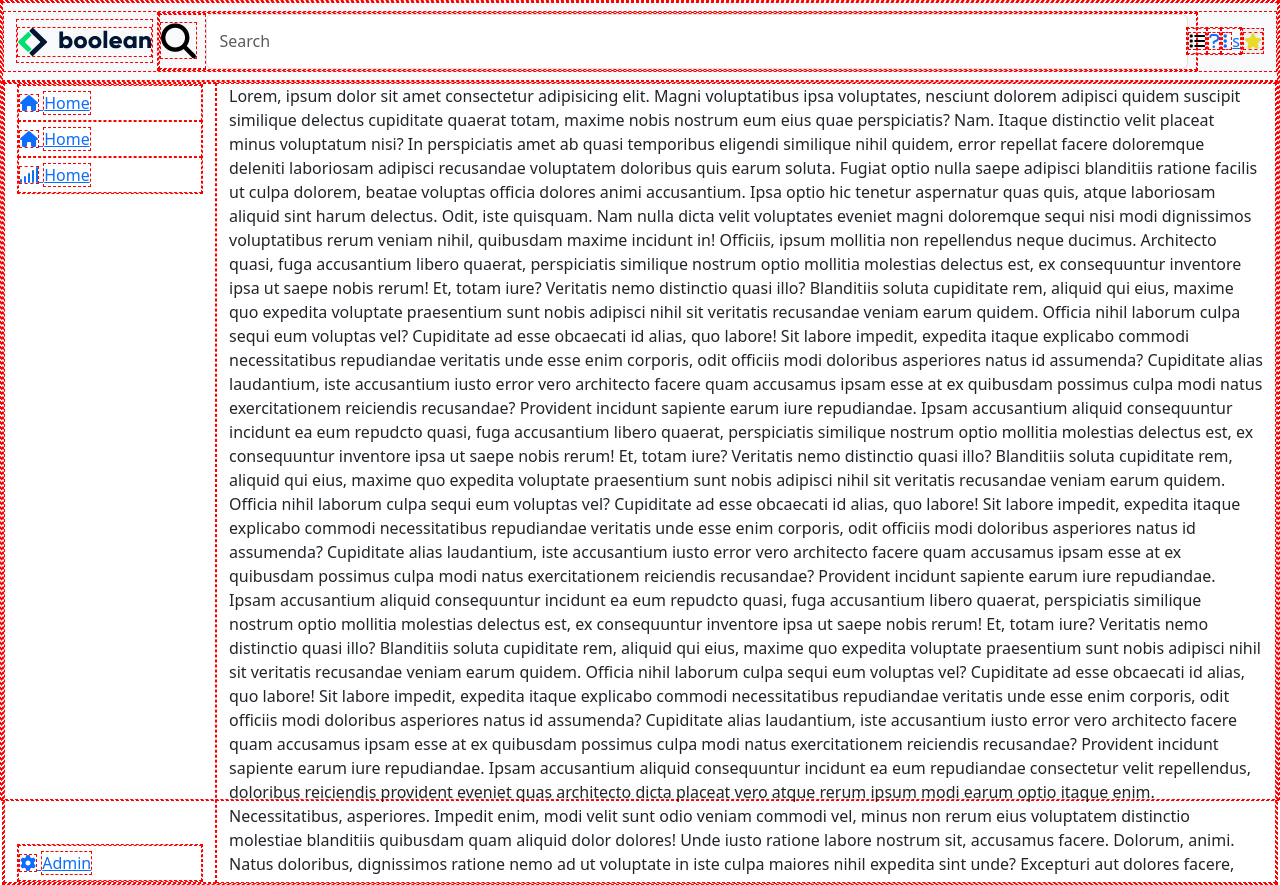
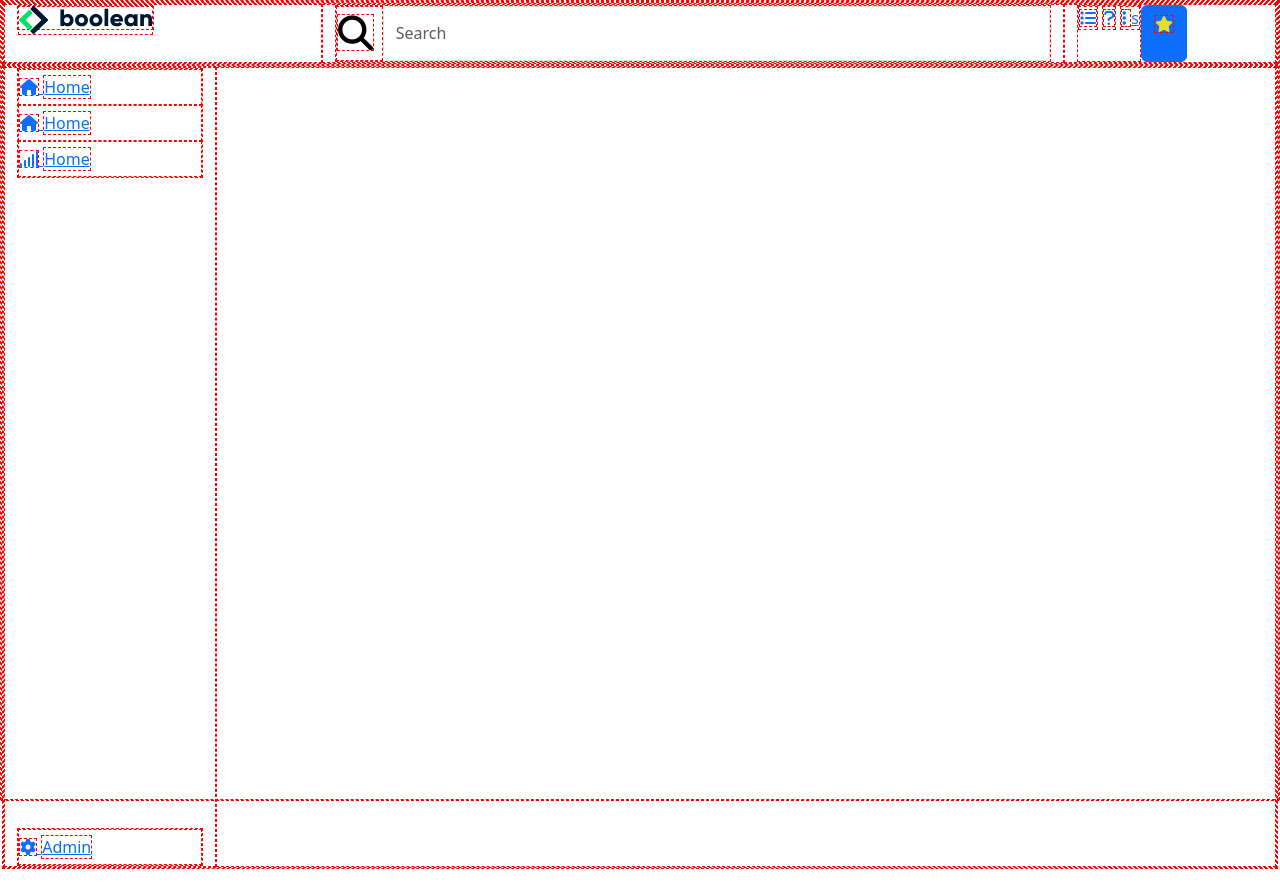
Before and after one commit to ColluraV/html-css-bootstrap-dashboard, a plain HTML site: page index.html in a window 1280 px wide. Drawn offline with nearby package versions, Linux system fonts and the light colour scheme.

Commit message:
rifatta nav top

```diff
--- a/index.html
+++ b/index.html
@@ -13,35 +13,34 @@
 </head>
 
 <body>
-    <nav class="navbar navbar-expand-lg bg-body-tertiary">
-        <div class="container-fluid">
-            <a class="navbar-brand" href="#"><img src="img/logo.svg" alt=""></a>
+<div id="nav-topper" class="container-fluid">
 
-
-            <div class="row flex-grow-1">
-                <form class="col s-bar d-flex" role="search">
+<div class="row ">
+    <div class="col-3">
+        <a href="#"><img src="img/logo.svg" alt=""></a>
+    </div>
+    <div class="col-7">
+        <form class="s-bar d-flex" role="search">
 
             <span class=" search "><i class="fa-solid fa-magnifying-glass" style="color: #000000;"></i>
             </span>
-                    <input class="form-control me-2" type="search" placeholder="Search" aria-label="Search">
+            <input class="form-control" type="search" placeholder="Search" aria-label="Search">
         </form>
     </div>
-
-            <div class="collapse navbar-collapse flex-grow-0" id="navbarSupportedContent">
-                <a href=""><i class="fa-solid fa-list" style="color: #000000;"></i></a>
+    <div class="col-2 d-flex">
+        <div class="d-none d-md-block collapse" id="collapse-div">
+            <a href=""><i class="fa-solid fa-list"></i></a>
             <a href=""><i class="fa-solid fa-question"></i></a>
             <a href=""><i class="fa-solid fa-ellipsis-vertical"></i>s</a>
         </div>
-            <button type="button" data-bs-target="#navbarSupportedContent" aria-controls="navbarSupportedContent"
-                aria-expanded="false" aria-label="Toggle navigation">
+        <a class="btn btn-primary" data-bs-toggle="collapse" href="#collapse-div" role="button" aria-expanded="false" aria-controls="collapse-div">
             <i class="fa-solid fa-star" style="color: #eada2a;"></i>
-            </button>
+          </a>
     </div>
 </div>
-    </nav>
+</div>
 
-
-    <div class="container-fluid main-section">
+    <div class="container-fluid colonna">
         <div class="row">
 
             <div class="col-2 nav-lat colonna justify-content-between"> <!-- aside -->
@@ -60,38 +59,99 @@
             </div>
 
             <div class="col-10 colonna scrollabile">
-                Lorem, ipsum dolor sit amet consectetur adipisicing elit. Magni voluptatibus ipsa voluptates, nesciunt dolorem adipisci quidem suscipit similique delectus cupiditate quaerat totam, maxime nobis nostrum eum eius quae perspiciatis? Nam.
-                Itaque distinctio velit placeat minus voluptatum nisi? In perspiciatis amet ab quasi temporibus eligendi similique nihil quidem, error repellat facere doloremque deleniti laboriosam adipisci recusandae voluptatem doloribus quis earum soluta.
-                Fugiat optio nulla saepe adipisci blanditiis ratione facilis ut culpa dolorem, beatae voluptas officia dolores animi accusantium. Ipsa optio hic tenetur aspernatur quas quis, atque laboriosam aliquid sint harum delectus.
-                Odit, iste quisquam. Nam nulla dicta velit voluptates eveniet magni doloremque sequi nisi modi dignissimos voluptatibus rerum veniam nihil, quibusdam maxime incidunt in! Officiis, ipsum mollitia non repellendus neque ducimus.
-                Architecto quasi, fuga accusantium libero quaerat, perspiciatis similique nostrum optio mollitia molestias delectus est, ex consequuntur inventore ipsa ut saepe nobis rerum! Et, totam iure? Veritatis nemo distinctio quasi illo?
-                Blanditiis soluta cupiditate rem, aliquid qui eius, maxime quo expedita voluptate praesentium sunt nobis adipisci nihil sit veritatis recusandae veniam earum quidem. Officia nihil laborum culpa sequi eum voluptas vel?
-                Cupiditate ad esse obcaecati id alias, quo labore! Sit labore impedit, expedita itaque explicabo commodi necessitatibus repudiandae veritatis unde esse enim corporis, odit officiis modi doloribus asperiores natus id assumenda?
-                Cupiditate alias laudantium, iste accusantium iusto error vero architecto facere quam accusamus ipsam esse at ex quibusdam possimus culpa modi natus exercitationem reiciendis recusandae? Provident incidunt sapiente earum iure repudiandae.
-                Ipsam accusantium aliquid consequuntur incidunt ea eum repudcto quasi, fuga accusantium libero quaerat, perspiciatis similique nostrum optio mollitia molestias delectus est, ex consequuntur inventore ipsa ut saepe nobis rerum! Et, totam iure? Veritatis nemo distinctio quasi illo?
-                Blanditiis soluta cupiditate rem, aliquid qui eius, maxime quo expedita voluptate praesentium sunt nobis adipisci nihil sit veritatis recusandae veniam earum quidem. Officia nihil laborum culpa sequi eum voluptas vel?
-                Cupiditate ad esse obcaecati id alias, quo labore! Sit labore impedit, expedita itaque explicabo commodi necessitatibus repudiandae veritatis unde esse enim corporis, odit officiis modi doloribus asperiores natus id assumenda?
-                Cupiditate alias laudantium, iste accusantium iusto error vero architecto facere quam accusamus ipsam esse at ex quibusdam possimus culpa modi natus exercitationem reiciendis recusandae? Provident incidunt sapiente earum iure repudiandae.
-                Ipsam accusantium aliquid consequuntur incidunt ea eum repudcto quasi, fuga accusantium libero quaerat, perspiciatis similique nostrum optio mollitia molestias delectus est, ex consequuntur inventore ipsa ut saepe nobis rerum! Et, totam iure? Veritatis nemo distinctio quasi illo?
-                Blanditiis soluta cupiditate rem, aliquid qui eius, maxime quo expedita voluptate praesentium sunt nobis adipisci nihil sit veritatis recusandae veniam earum quidem. Officia nihil laborum culpa sequi eum voluptas vel?
-                Cupiditate ad esse obcaecati id alias, quo labore! Sit labore impedit, expedita itaque explicabo commodi necessitatibus repudiandae veritatis unde esse enim corporis, odit officiis modi doloribus asperiores natus id assumenda?
-                Cupiditate alias laudantium, iste accusantium iusto error vero architecto facere quam accusamus ipsam esse at ex quibusdam possimus culpa modi natus exercitationem reiciendis recusandae? Provident incidunt sapiente earum iure repudiandae.
-                Ipsam accusantium aliquid consequuntur incidunt ea eum repudiandae consectetur velit repellendus, doloribus reiciendis provident eveniet quas architecto dicta placeat vero atque rerum ipsum modi earum optio itaque enim. Necessitatibus, asperiores.
-                Impedit enim, modi velit sunt odio veniam commodi vel, minus non rerum eius voluptatem distinctio molestiae blanditiis quibusdam quam aliquid dolor dolores! Unde iusto ratione labore nostrum sit, accusamus facere.
-                Dolorum, animi. Natus doloribus, dignissimos ratione nemo ad ut voluptate in iste culpa maiores nihil expedita sint unde? Excepturi aut dolores facere, unde minus tempora fuga porro voluptatum eum ab!
-                Voluptas amet nostrum ipsam temporibus alias, numquam eius ipsum nobis voluptatum inventore fugiat doloribus culpa minima aliquam voluptates aspernatur in id quo tenetur omnis hic exercitationem fuga dolorum? A, debitis.
-                Ad, et non ab nulla incidunt dicta nisi aliquam consequuntur mollitia accusantium itaque accusamus, eum nostrum similique consectetur, maxime velit vel! Impedit accusantium tempore, quas ex dignissimos asperiores odio mollitia.
-                Est explicabo repudiandae accusantium iure ipsam quia esse, voluptas sit veritatis, sunt sint ducimus dolorem. Obcaecati suscipit at tenetur! At minima repellat iste ex possimus neque quos, placeat perferendis similique?
-                Officia, dolore ipsum ea nihil aspernatur nostrum, eligendi fugiat sint quaerat quidem aliquid. Quos minima odio quam quasi quod? Totam qui modi placeat impedit labore eaque et in voluptatibus consequatur?
-                et nostrum ipsam temporibus alias, numquam eius ipsum nobis voluptatum inventore fugiat doloribus culpa minima aliquam voluptates aspernatur in id quo tenetur omnis hic exercitationem fuga dolorum? A, debitis.
-                Ad, et non ab nulla incidunt dicta nisi aliquam consequuntur mollitia accusantium itaque accusamus, eum nostrum similique consectetur, maxime velit vel! Impedit accusantium tempore, quas ex dignissimos asperiores odio mollitia.
-                Est explicabo repudiandae accusaa natus nemo nostrum a eaque. Harum iusto quidem dolor ipsa optio, nostrum distinctio, illo autem, quibusdam libero quam omnis voluptatibus minima?
-                Curiatur, totam, excepturi numquam assumenda consectetur delectus eos dicta placeat aut quasi vitae? Totam deleniti eligendi suscipit alias eaque! Nisi explicabo eum expedita?
-                Similique consectetur maiores quia suscipit odit. Amet vel non commodi itaque iure distinctio animi repellat facilis quam enim, vitae voluptate culpa repellendus dolorem nulla rerum corrupti aliquam consequatur praesentium nihil?
-                Excepturi quidem voluptas sit similique reiciendis sapiente at! Nesciunt minus provident assumenda expedita perferendis dicta tempora aspernatur perspiciatis placeat, ad aperiam voluptatem vitae necessitatibus error quae ab, voluptatum ipsum. Saepe?
-                Quasi reiciendis officia cupiditate iure labore, est fugit. Sed praesentium tempore similique voluptas distinctio earum cumque voluptate quis iusto ea beatae itaque reprehenderit repellat velit quidem deserunt, odio autem consequuntur.
-                Suscipit, quis autem? Laudantium libero et sunt quaerat, nisi atque? Expedita, nesciunt odio tempora eum laboriosam deleniti odit? Molestiae nobis quibusdam aspernatur cum atque ut consequatur exercitationem illum voluptatibus iusto!
-                Modi sint sapiente voluptas magnam dignissimos. Fuga aspernatur non corrupti cum sint, quasi ea, nostrum, et nam expedita quas exercitationem odit maxime aliquid deleniti! Cum possimus officiis impedit optio laborum?
+               <!-- Lorem, ipsum dolor sit amet consectetur adipisicing elit. Magni voluptatibus ipsa voluptates, nesciunt
+                dolorem adipisci quidem suscipit similique delectus cupiditate quaerat totam, maxime nobis nostrum eum
+                eius quae perspiciatis? Nam.
+                Itaque distinctio velit placeat minus voluptatum nisi? In perspiciatis amet ab quasi temporibus eligendi
+                similique nihil quidem, error repellat facere doloremque deleniti laboriosam adipisci recusandae
+                voluptatem doloribus quis earum soluta.
+                Fugiat optio nulla saepe adipisci blanditiis ratione facilis ut culpa dolorem, beatae voluptas officia
+                dolores animi accusantium. Ipsa optio hic tenetur aspernatur quas quis, atque laboriosam aliquid sint
+                harum delectus.
+                Odit, iste quisquam. Nam nulla dicta velit voluptates eveniet magni doloremque sequi nisi modi
+                dignissimos voluptatibus rerum veniam nihil, quibusdam maxime incidunt in! Officiis, ipsum mollitia non
+                repellendus neque ducimus.
+                Architecto quasi, fuga accusantium libero quaerat, perspiciatis similique nostrum optio mollitia
+                molestias delectus est, ex consequuntur inventore ipsa ut saepe nobis rerum! Et, totam iure? Veritatis
+                nemo distinctio quasi illo?
+                Blanditiis soluta cupiditate rem, aliquid qui eius, maxime quo expedita voluptate praesentium sunt nobis
+                adipisci nihil sit veritatis recusandae veniam earum quidem. Officia nihil laborum culpa sequi eum
+                voluptas vel?
+                Cupiditate ad esse obcaecati id alias, quo labore! Sit labore impedit, expedita itaque explicabo commodi
+                necessitatibus repudiandae veritatis unde esse enim corporis, odit officiis modi doloribus asperiores
+                natus id assumenda?
+                Cupiditate alias laudantium, iste accusantium iusto error vero architecto facere quam accusamus ipsam
+                esse at ex quibusdam possimus culpa modi natus exercitationem reiciendis recusandae? Provident incidunt
+                sapiente earum iure repudiandae.
+                Ipsam accusantium aliquid consequuntur incidunt ea eum repudcto quasi, fuga accusantium libero quaerat,
+                perspiciatis similique nostrum optio mollitia molestias delectus est, ex consequuntur inventore ipsa ut
+                saepe nobis rerum! Et, totam iure? Veritatis nemo distinctio quasi illo?
+                Blanditiis soluta cupiditate rem, aliquid qui eius, maxime quo expedita voluptate praesentium sunt nobis
+                adipisci nihil sit veritatis recusandae veniam earum quidem. Officia nihil laborum culpa sequi eum
+                voluptas vel?
+                Cupiditate ad esse obcaecati id alias, quo labore! Sit labore impedit, expedita itaque explicabo commodi
+                necessitatibus repudiandae veritatis unde esse enim corporis, odit officiis modi doloribus asperiores
+                natus id assumenda?
+                Cupiditate alias laudantium, iste accusantium iusto error vero architecto facere quam accusamus ipsam
+                esse at ex quibusdam possimus culpa modi natus exercitationem reiciendis recusandae? Provident incidunt
+                sapiente earum iure repudiandae.
+                Ipsam accusantium aliquid consequuntur incidunt ea eum repudcto quasi, fuga accusantium libero quaerat,
+                perspiciatis similique nostrum optio mollitia molestias delectus est, ex consequuntur inventore ipsa ut
+                saepe nobis rerum! Et, totam iure? Veritatis nemo distinctio quasi illo?
+                Blanditiis soluta cupiditate rem, aliquid qui eius, maxime quo expedita voluptate praesentium sunt nobis
+                adipisci nihil sit veritatis recusandae veniam earum quidem. Officia nihil laborum culpa sequi eum
+                voluptas vel?
+                Cupiditate ad esse obcaecati id alias, quo labore! Sit labore impedit, expedita itaque explicabo commodi
+                necessitatibus repudiandae veritatis unde esse enim corporis, odit officiis modi doloribus asperiores
+                natus id assumenda?
+                Cupiditate alias laudantium, iste accusantium iusto error vero architecto facere quam accusamus ipsam
+                esse at ex quibusdam possimus culpa modi natus exercitationem reiciendis recusandae? Provident incidunt
+                sapiente earum iure repudiandae.
+                Ipsam accusantium aliquid consequuntur incidunt ea eum repudiandae consectetur velit repellendus,
+                doloribus reiciendis provident eveniet quas architecto dicta placeat vero atque rerum ipsum modi earum
+                optio itaque enim. Necessitatibus, asperiores.
+                Impedit enim, modi velit sunt odio veniam commodi vel, minus non rerum eius voluptatem distinctio
+                molestiae blanditiis quibusdam quam aliquid dolor dolores! Unde iusto ratione labore nostrum sit,
+                accusamus facere.
+                Dolorum, animi. Natus doloribus, dignissimos ratione nemo ad ut voluptate in iste culpa maiores nihil
+                expedita sint unde? Excepturi aut dolores facere, unde minus tempora fuga porro voluptatum eum ab!
+                Voluptas amet nostrum ipsam temporibus alias, numquam eius ipsum nobis voluptatum inventore fugiat
+                doloribus culpa minima aliquam voluptates aspernatur in id quo tenetur omnis hic exercitationem fuga
+                dolorum? A, debitis.
+                Ad, et non ab nulla incidunt dicta nisi aliquam consequuntur mollitia accusantium itaque accusamus, eum
+                nostrum similique consectetur, maxime velit vel! Impedit accusantium tempore, quas ex dignissimos
+                asperiores odio mollitia.
+                Est explicabo repudiandae accusantium iure ipsam quia esse, voluptas sit veritatis, sunt sint ducimus
+                dolorem. Obcaecati suscipit at tenetur! At minima repellat iste ex possimus neque quos, placeat
+                perferendis similique?
+                Officia, dolore ipsum ea nihil aspernatur nostrum, eligendi fugiat sint quaerat quidem aliquid. Quos
+                minima odio quam quasi quod? Totam qui modi placeat impedit labore eaque et in voluptatibus consequatur?
+                et nostrum ipsam temporibus alias, numquam eius ipsum nobis voluptatum inventore fugiat doloribus culpa
+                minima aliquam voluptates aspernatur in id quo tenetur omnis hic exercitationem fuga dolorum? A,
+                debitis.
+                Ad, et non ab nulla incidunt dicta nisi aliquam consequuntur mollitia accusantium itaque accusamus, eum
+                nostrum similique consectetur, maxime velit vel! Impedit accusantium tempore, quas ex dignissimos
+                asperiores odio mollitia.
+                Est explicabo repudiandae accusaa natus nemo nostrum a eaque. Harum iusto quidem dolor ipsa optio,
+                nostrum distinctio, illo autem, quibusdam libero quam omnis voluptatibus minima?
+                Curiatur, totam, excepturi numquam assumenda consectetur delectus eos dicta placeat aut quasi vitae?
+                Totam deleniti eligendi suscipit alias eaque! Nisi explicabo eum expedita?
+                Similique consectetur maiores quia suscipit odit. Amet vel non commodi itaque iure distinctio animi
+                repellat facilis quam enim, vitae voluptate culpa repellendus dolorem nulla rerum corrupti aliquam
+                consequatur praesentium nihil?
+                Excepturi quidem voluptas sit similique reiciendis sapiente at! Nesciunt minus provident assumenda
+                expedita perferendis dicta tempora aspernatur perspiciatis placeat, ad aperiam voluptatem vitae
+                necessitatibus error quae ab, voluptatum ipsum. Saepe?
+                Quasi reiciendis officia cupiditate iure labore, est fugit. Sed praesentium tempore similique voluptas
+                distinctio earum cumque voluptate quis iusto ea beatae itaque reprehenderit repellat velit quidem
+                deserunt, odio autem consequuntur.
+                Suscipit, quis autem? Laudantium libero et sunt quaerat, nisi atque? Expedita, nesciunt odio tempora eum
+                laboriosam deleniti odit? Molestiae nobis quibusdam aspernatur cum atque ut consequatur exercitationem
+                illum voluptatibus iusto!
+                Modi sint sapiente voluptas magnam dignissimos. Fuga aspernatur non corrupti cum sint, quasi ea,
+                nostrum, et nam expedita quas exercitationem odit maxime aliquid deleniti! Cum possimus officiis impedit
+                optio laborum?-->
+            </div>
         </div>
     </div>
 </body>
--- a/style.css
+++ b/style.css
@@ -10,9 +10,10 @@ html{
     height: 100vh;
 }
 body{
+    flex-grow: 0;
+    flex-shrink: 0;
+    overflow: hidden;
     height: 100vh;
-    flex-grow: 0;
-    overflow: hidden;
 }
 
 .search{
@@ -29,14 +30,18 @@ body{
     display: flex;
     flex-direction: column;
 }
+nav .container-fluid .col-1{
+    flex-basis: content;
+}
+
 .col-2.nav-left{
     justify-content: space-between;
 }
 
-/*.main-sectionm{
+.main-section{
     height: 100%;
-}*/
+}
 .scrollabile{
     overflow:auto;
-    height: 100vh;
+height: 100vh;
 }
```
Lines whose indentation alone changed are shown as unchanged.
